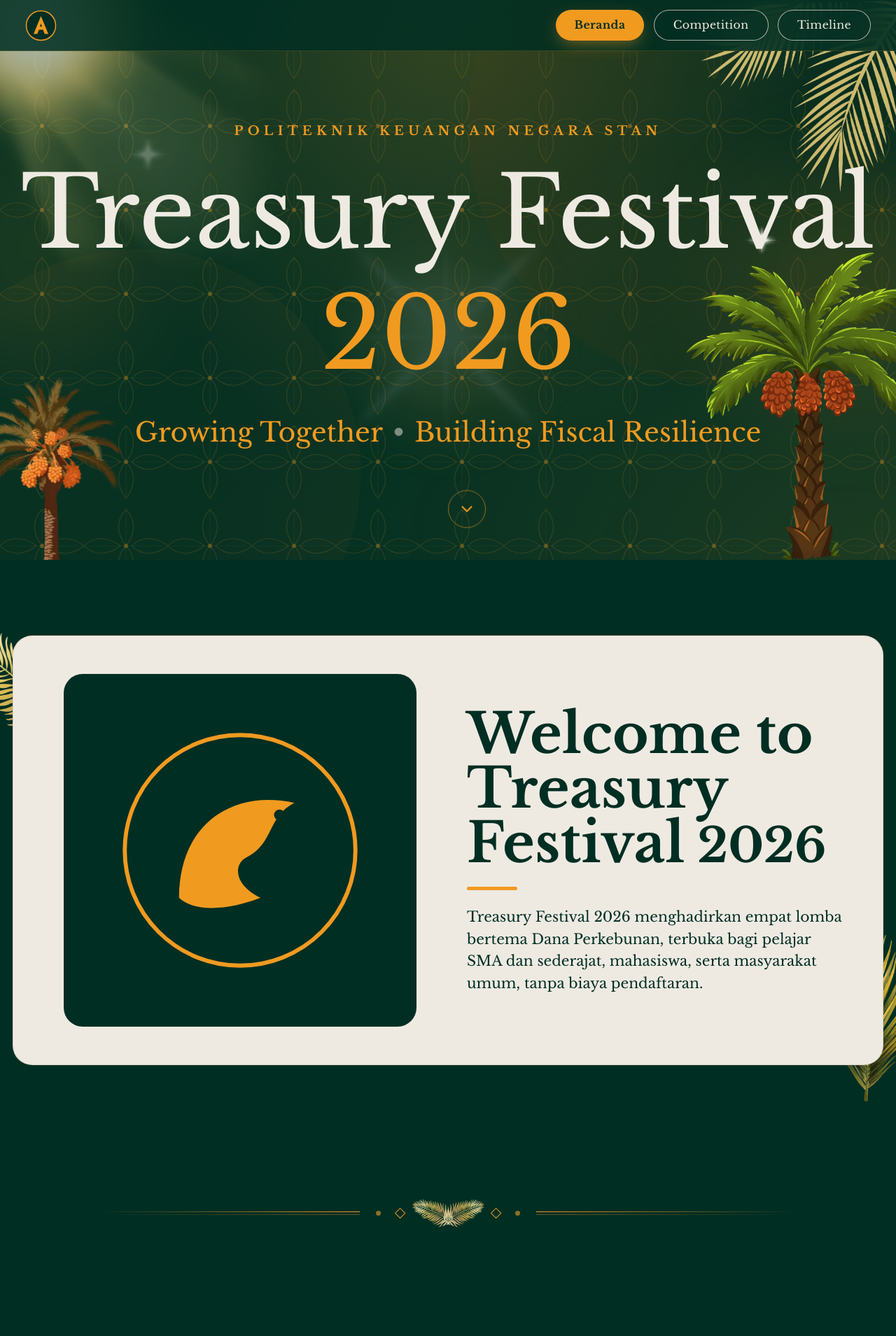
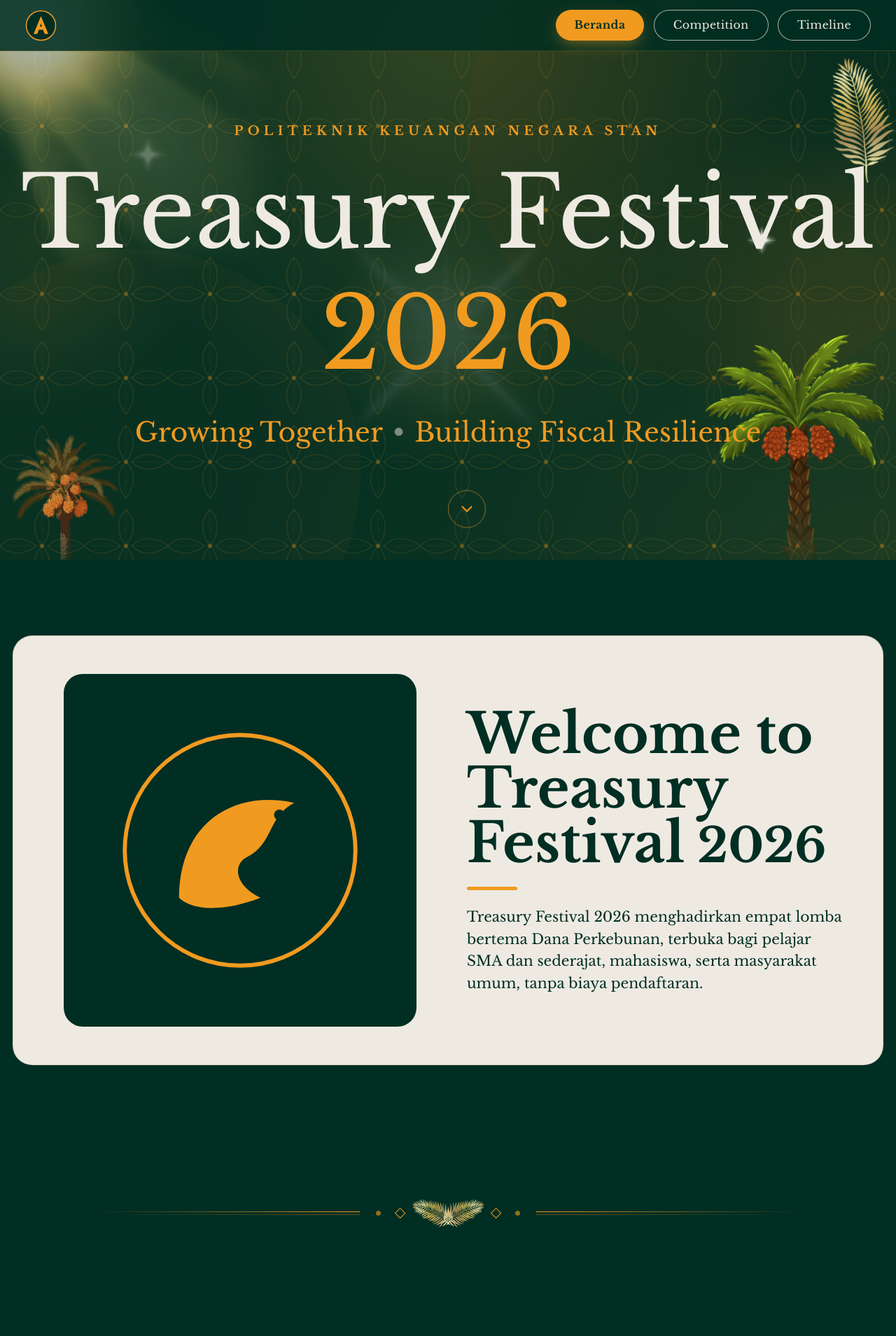
Before and after one commit to Stefanfoxa/Tfest, a React (Vite) app in the folder Tfest/: page / in a window 1280 px wide. Shown: the top 1909 px of the page at 70% size. Built offline with nearby package versions, Linux system fonts and the light colour scheme; a web font is replaced by a local one.

Commit message:
Update decorConfig.ts

```diff
--- a/Tfest/src/decorConfig.ts
+++ b/Tfest/src/decorConfig.ts
@@ -24,20 +24,26 @@
   origin?: string
   /** Titik tengah gambar ditaruh di (left, top). */
   center?: boolean
+  /** Hanya pusatkan secara vertikal (top menjadi titik tengah gambar). */
+  centerY?: boolean
   z?: number
   delay?: number
 }
 
 // Memudar sebelum mencapai sisi yang terpotong lurus (kanan & atas), jadi tepinya tidak terlihat.
-const HAZE_MASK = 'radial-gradient(ellipse 62% 62% at 38% 62%, #000 15%, transparent 100%)'
-const TREE = 'clamp(160px, 26vw, 420px)'
+// Pohon "muncul dari kabut": bagian bawah memudar halus, jadi tidak ada potongan lurus di batas section.
+const FADE_BOTTOM = 'linear-gradient(to top, transparent 0%, rgba(0,0,0,0.55) 14%, #000 34%)'
 
 export const DECOR = {
   hero: [
+    // Cahaya matahari dari sudut kiri atas.
     { src: 'glow-sunbeam-topleft', top: '-2vw', left: '-2vw', width: 'clamp(220px, 34vw, 520px)', opacity: 0.7, blend: 'screen' },
-    { src: 'leaf-gold-pale-corner', top: '0', right: '0', width: 'clamp(110px, 22vw, 340px)', opacity: 0.9, animate: 'sway', origin: 'top right' },
-    { src: 'palm-oil-large-fruit', bottom: '0', right: '-3vw', width: TREE, animate: 'sway-m' },
-    { src: 'palm-date-small-fruit', bottom: '0', left: '-2vw', width: 'clamp(110px, 16vw, 260px)', animate: 'sway-m' },
+    // Satu helai daun emas utuh menjuntai dari tepi kanan (tidak terpotong di tengah).
+    { src: 'leaf-gold-gradient', top: '11vh', right: '1.5vw', width: 'clamp(70px, 9vw, 150px)', rotate: 20, opacity: 0.92, animate: 'sway', origin: 'bottom center' },
+    // Dua pohon sawit menempel di tepi kiri-kanan bawah; pohon besar di kanan, kecil di kiri (kesan kedalaman).
+    { src: 'palm-oil-large-fruit', bottom: '-2vh', right: '1vw', width: 'clamp(120px, 20vw, 340px)', mask: FADE_BOTTOM, animate: 'sway-m' },
+    { src: 'palm-date-small-fruit', bottom: '-2vh', left: '1.5vw', width: 'clamp(96px, 12vw, 210px)', opacity: 0.85, mask: FADE_BOTTOM, animate: 'sway-m' },
+    // Kilau bintang kecil di sekitar judul.
     { src: 'glow-star-white', top: '24%', left: '14%', width: 'clamp(40px, 5vw, 80px)', blend: 'screen', from: 'md', animate: 'twinkle' },
     { src: 'glow-star-white', top: '40%', right: '13%', width: 'clamp(32px, 4vw, 64px)', blend: 'screen', from: 'md', animate: 'twinkle', delay: 1.6 },
   ] as DecorItem[],
@@ -45,25 +51,18 @@
   heroYear: [
     { src: 'glow-starburst-center', top: '50%', left: '50%', width: 'clamp(240px, 32vw, 520px)', opacity: 0.45, blend: 'screen', center: true, from: 'md', animate: 'twinkle', z: -1 },
   ] as DecorItem[],
-  welcome: [
-    { src: 'leaf-gold-gradient', top: '-34px', left: '-18px', width: 'clamp(80px, 12vw, 190px)', rotate: -18, animate: 'sway' },
-    { src: 'leaf-olive-gold', bottom: '-44px', right: '-22px', width: 'clamp(90px, 13vw, 200px)', rotate: 14, flip: true, from: 'md', animate: 'sway' },
-  ] as DecorItem[],
-  timelineCard: [
-    { src: 'glow-haze-peach', top: '-70px', right: '-70px', width: 'clamp(160px, 24vw, 340px)', opacity: 0.8, blend: 'screen', mask: HAZE_MASK },
-    { src: 'leaf-gold-glitter', bottom: '-90px', left: '-100px', width: 'clamp(100px, 15vw, 240px)', rotate: 8, flip: true, from: 'md', animate: 'sway' },
-  ] as DecorItem[],
-  // Layar kalender/agenda: hanya di margin luar, layar lebar (>= 1280 px), opacity <= 0.5.
-  timelineMargin: [
-    { src: 'leaf-gold-gradient', top: '8%', left: '-34px', width: '110px', rotate: -12, opacity: 0.45, from: 'xl' },
-    { src: 'leaf-gold-gradient', top: '8%', right: '-34px', width: '110px', rotate: 12, flip: true, opacity: 0.45, from: 'xl' },
-  ] as DecorItem[],
+  // Sengaja kosong: kartu krem/kaca sudah kuat secara visual dan dekorasi di belakangnya terlihat terpotong.
+  // Isi daftar ini jika nanti ingin menambah dekorasi.
+  welcome: [] as DecorItem[],
+  timelineCard: [] as DecorItem[],
+  timelineMargin: [] as DecorItem[],
+  // Dua daun simetris di ujung banner; dipusatkan vertikal dan lebih kecil dari tinggi banner agar tidak terpotong.
   subheader: [
-    { src: 'leaf-gold-gradient', top: '50%', left: '-1vw', width: 'clamp(56px, 9vw, 150px)', rotate: -15, z: 0 },
-    { src: 'leaf-gold-gradient', top: '50%', right: '-1vw', width: 'clamp(56px, 9vw, 150px)', rotate: 15, flip: true, z: 0 },
+    { src: 'leaf-gold-gradient', top: 'calc(50% + 32px)', left: '2vw', width: 'clamp(44px, 6vw, 96px)', rotate: -28, centerY: true },
+    { src: 'leaf-gold-gradient', top: 'calc(50% + 32px)', right: '2vw', width: 'clamp(44px, 6vw, 96px)', rotate: 28, flip: true, centerY: true },
   ] as DecorItem[],
   footer: [
     { src: 'glow-lensflare-soft', top: '0', right: '0', width: 'clamp(180px, 28vw, 420px)', opacity: 0.35, blend: 'screen' },
-    { src: 'palm-date-small-fruit', bottom: '0', left: '0', width: 'clamp(90px, 11vw, 180px)', opacity: 0.35, from: 'md' },
+    { src: 'palm-date-small-fruit', bottom: '0', left: '2vw', width: 'clamp(90px, 11vw, 180px)', opacity: 0.35, from: 'md', mask: FADE_BOTTOM },
   ] as DecorItem[],
 }
```
